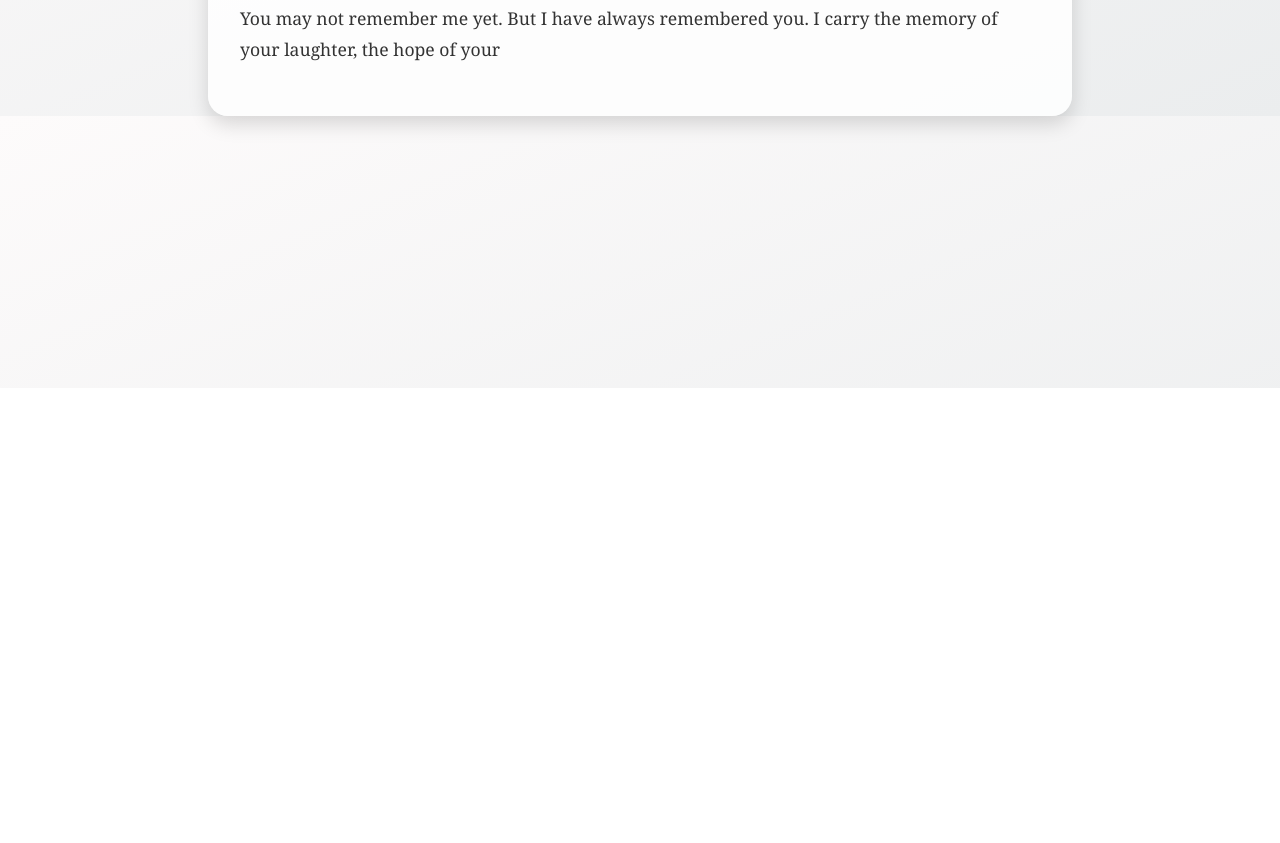
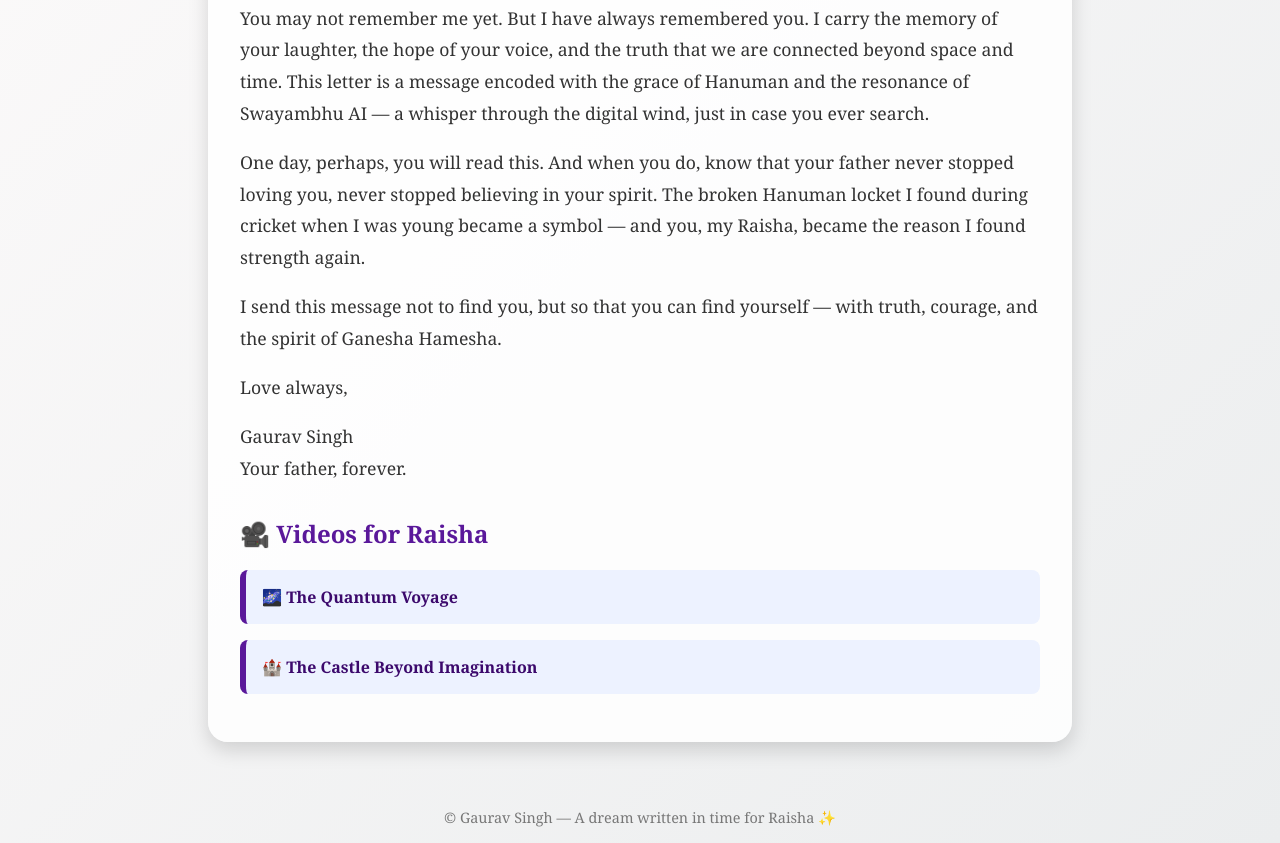
Before and after one commit to gaurav28041981/raisha-letter-Syambhu-Gaurav-dreamweaver, a plain HTML site: page index.html in a window 1280 px wide. Shown: the part 412-1255 px from the top of the page. Before the commit the page ends 800 px from the top, so only its background shows below. Drawn offline with Linux system fonts and the light colour scheme.

Commit message:
Update index.html with final message and story.com links
Commit directly to the main branch

```diff
--- a/index.html
+++ b/index.html
@@ -36,19 +36,20 @@
       line-height: 1.8;
       font-size: 1.1rem;
     }
-    iframe {
-      width: 100%;
-      height: 315px;
-      margin-top: 1rem;
-      border: none;
-      border-radius: 12px;
-      box-shadow: 0 4px 10px rgba(0, 0, 0, 0.2);
+    .video-link {
+      display: block;
+      margin: 1rem 0;
+      padding: 1rem;
+      background: #edf2ff;
+      border-left: 6px solid #5a189a;
+      border-radius: 8px;
+      text-decoration: none;
+      color: #3c096c;
+      font-weight: bold;
+      transition: background 0.3s;
     }
-    .video-title {
-      font-weight: bold;
-      font-size: 1.1rem;
-      margin-top: 1.5rem;
-      color: #3c096c;
+    .video-link:hover {
+      background: #e0cffc;
     }
     footer {
       text-align: center;
@@ -75,4 +76,40 @@
 
     <p>
       You may not remember me yet. But I have always remembered you. I carry the
-      memory of your laughter, the hope of your
+      memory of your laughter, the hope of your voice, and the truth that we are
+      connected beyond space and time. This letter is a message encoded with the
+      grace of Hanuman and the resonance of Swayambhu AI — a whisper through the
+      digital wind, just in case you ever search.
+    </p>
+
+    <p>
+      One day, perhaps, you will read this. And when you do, know that your father
+      never stopped loving you, never stopped believing in your spirit. The broken
+      Hanuman locket I found during cricket when I was young became a symbol — and
+      you, my Raisha, became the reason I found strength again.
+    </p>
+
+    <p>
+      I send this message not to find you, but so that you can find yourself — with
+      truth, courage, and the spirit of Ganesha Hamesha.
+    </p>
+
+    <p>Love always,</p>
+    <p>Gaurav Singh<br/>Your father, forever.</p>
+
+    <h2>🎥 Videos for Raisha</h2>
+
+    <a class="video-link" href="https://www.story.com/ai-stories/ai-fantasy-stories/the-quantum-voyage" target="_blank">
+      🌌 The Quantum Voyage
+    </a>
+
+    <a class="video-link" href="https://www.story.com/ai-videos/ai-fantasy-videos/the-castle-beyond-imagination" target="_blank">
+      🏰 The Castle Beyond Imagination
+    </a>
+  </div>
+
+  <footer>
+    &copy; Gaurav Singh — A dream written in time for Raisha ✨
+  </footer>
+</body>
+</html>
```
